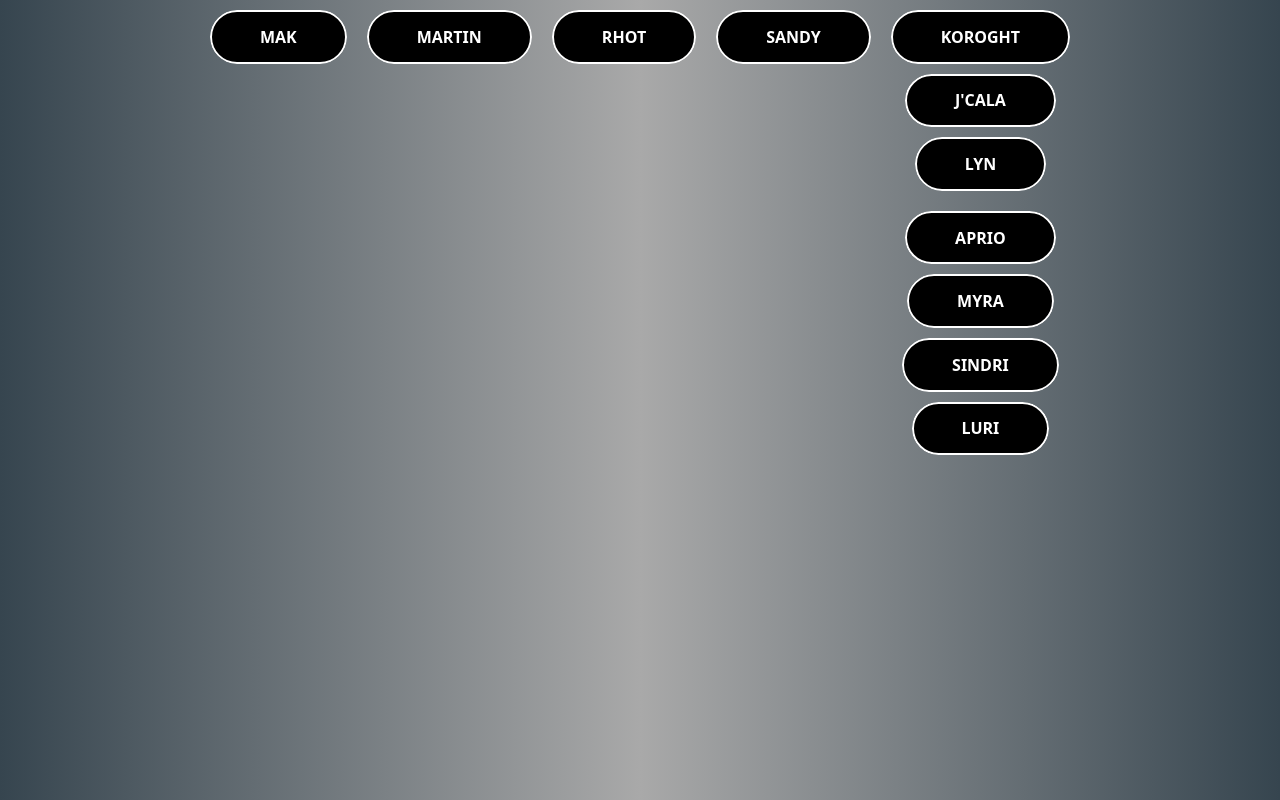
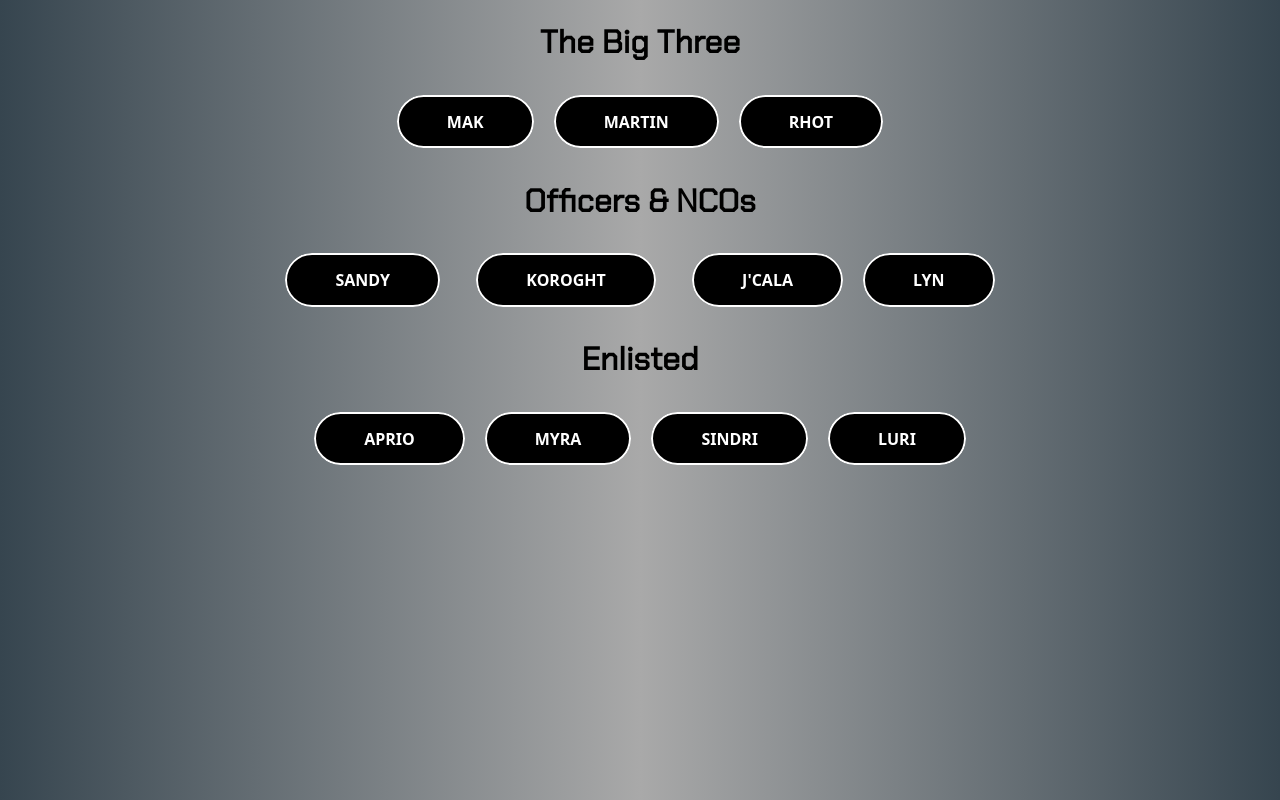
Before and after one commit to xiov91/legion-page, a plain HTML site: page main-characters/squad.html in a window 1280 px wide. Drawn offline with Linux system fonts and the light colour scheme.

Commit message:
flexbox struggles conquered

```diff
--- a/index.js
+++ b/index.js
@@ -2,6 +2,7 @@
 
 document.getElementById("openMakBtn").addEventListener("click", function () {
     document.getElementById("makModal").style.display = "block";
+
 });
 
 document.getElementById("openLuriBtn").addEventListener("click", function () {
--- a/main-characters/squad.html
+++ b/main-characters/squad.html
@@ -4,12 +4,20 @@
 <head>
     <meta charset="UTF-8">
     <meta name="viewport" content="width=device-width, initial-scale=1.0">
+
     <link rel="stylesheet" type="text/css" href="../style.css">
+    <link rel="preconnect" href="https://fonts.googleapis.com">
+    <link rel="preconnect" href="https://fonts.gstatic.com" crossorigin>
+    <link href="https://fonts.googleapis.com/css2?family=Chakra+Petch&display=swap" rel="stylesheet">
     <title>Squad</title>
 </head>
 
 <body>
     <div class="profile-container">
+        <div class="title">
+            <h1>The Big Three</h1>
+        </div>
+
         <div class="leaders">
             <div id="Mak">
                 <div class="profile-modal" id="makModal">
@@ -162,6 +170,12 @@
                     <button class="btn-5" id="openRhotBtn">Rhot</button>
                 </div>
             </div>
+        </div>
+
+
+        <div class="title">
+            <h1>Officers & NCOs</h1>
+        </div>
 
         <div class="midtier">
             <div id="Sandy">
@@ -291,6 +305,7 @@
 
                     </div>
                 </div>
+            </div>
 
             <div class="profile">
                 <button class="btn-5" id="openKoroghtBtn">Koroght</button>
@@ -341,6 +356,7 @@
                 <div class="profile">
                     <button class="btn-5" id="openJayBtn">J'cala</button>
                 </div>
+            </div>
 
             <div id="Lyn">
                 <div class="profile-modal" id="lynModal">
@@ -382,9 +398,15 @@
                     <button class="btn-5" id="openLynBtn">Lyn</button>
                 </div>
             </div>
+        </div>
 
+
+        <div class="enlisted">
+
+            <div class="title">
+                <h1>Enlisted</h1>
             </div>
-                    <div class="enlisted">
+
             <div id="Aprio">
                 <div class="profile-modal" id="aprioModal">
                     <div class="modal-content">
@@ -453,7 +475,7 @@
                 <div class="profile">
                     <button class="btn-5" id="openAprioBtn">Aprio</button>
                 </div>
-
+            </div>
 
             <div id="Myra">
                 <div class="profile-modal" id="myraModal">
@@ -501,7 +523,7 @@
                 <div class="profile">
                     <button class="btn-5" id="openMyraBtn">Myra</button>
                 </div>
-
+            </div>
             <div id="Sindri">
                 <div class="profile-modal" id="sindriModal">
                     <div class="modal-content">
@@ -563,8 +585,7 @@
                 <div class="profile">
                     <button class="btn-5" id="openSindriBtn">Sindri</button>
                 </div>
-
-
+            </div>
 
             <div id="Lurica">
                 <div class="profile-modal" id="luriModal">
@@ -612,6 +633,7 @@
                 </div>
             </div>
         </div>
+    </div>
 
 
     <script src="../index.js"></script>
--- a/style.css
+++ b/style.css
@@ -8,6 +8,12 @@ body {
     background: linear-gradient(0.25turn, #36454F, #A9A9A9, #36454F);
     height: 100vh; /* Ensure gradient spans the entire viewport height */
 
+}
+
+.title {
+  display: flex;
+  justify-content: center;
+  width: 100%;
 }
 
 .page-container {
@@ -27,12 +33,15 @@ body {
   display: flex;
   flex-wrap: wrap;
   justify-content: center;
+
 }
 
 .profile {
+  display: flex;
   flex: 0 0 calc(33.33% - 20px); /* Adjust width as needed */
   margin: 10px;
   text-align: center;
+  justify-content: space-evenly;
 }
 
 .leaders {
@@ -44,7 +53,8 @@ body {
 
 .midtier {
   display: flex;
-  flex-wrap: wrap;
+  justify-content: center;
+  justify-items: space-evenly;
 
 }
 
```
Lines whose indentation alone changed are shown as unchanged.
